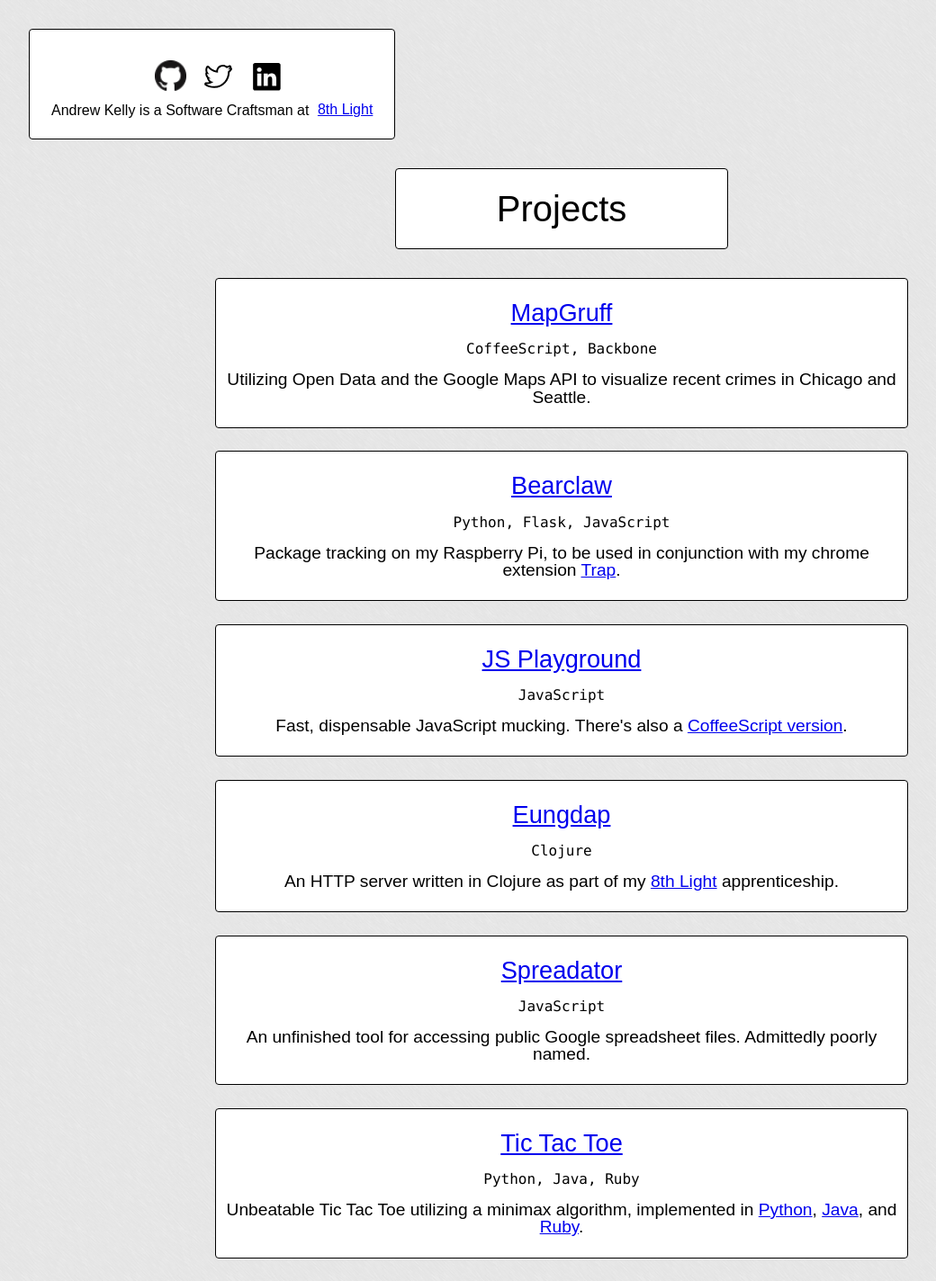
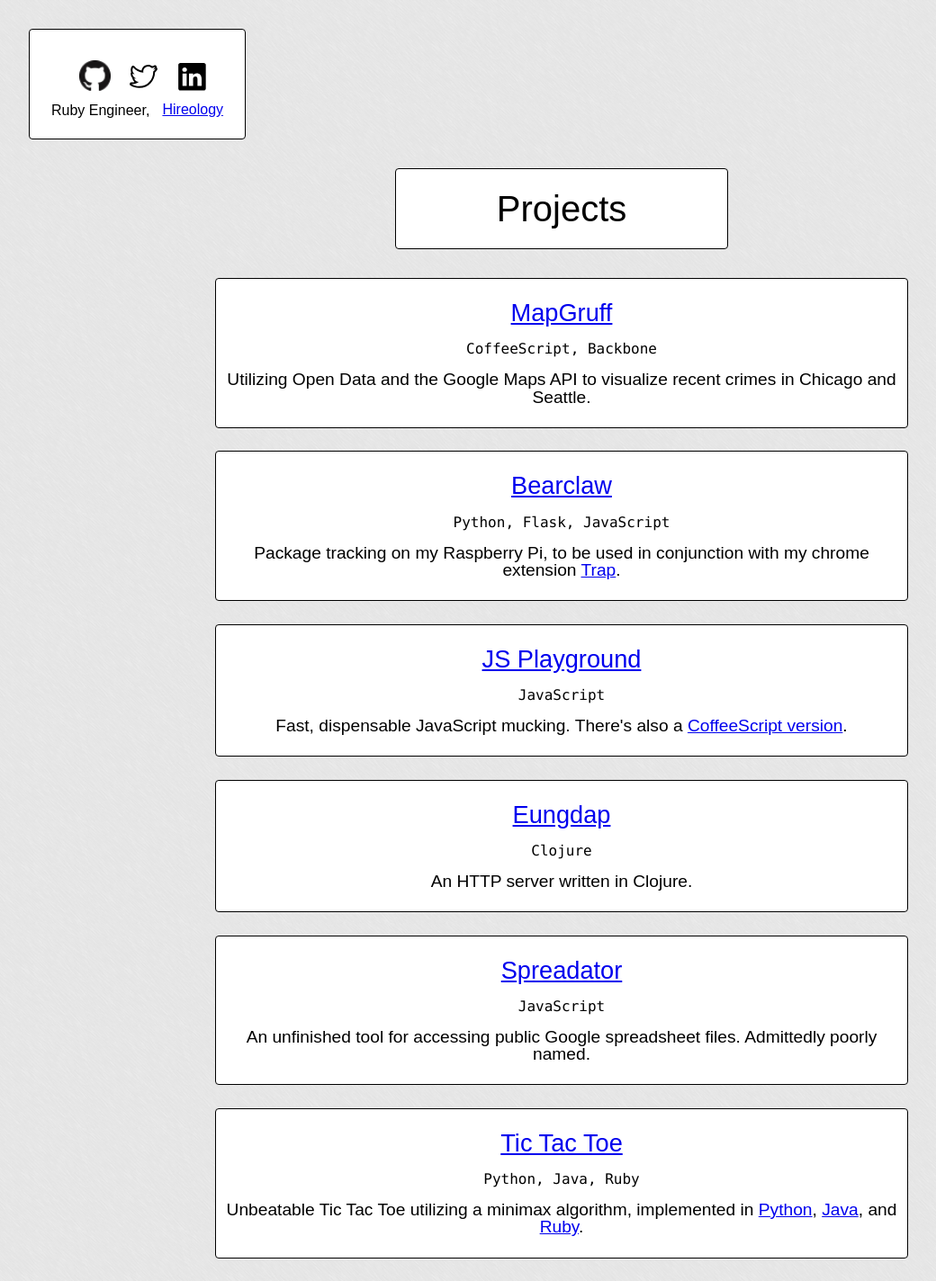
Before and after one commit to kellyaj/kellyaj.github.io, a Jekyll site: the page built from index.html, in a window 1280 px wide. Shown: the whole page at 90% size, without its empty margins (16-1056 px from the left). Built offline with Jekyll 4.4.1, drawn with Linux system fonts in a browser that asks for light colours; Markdown is read by kramdown in place of the engine named in the settings.

Commit message:
updates employment information

```diff
--- a/_layouts/default.html
+++ b/_layouts/default.html
@@ -29,7 +29,7 @@
             <a href="http://github.com/kellyaj/"><span class="icon-github"></span></a>
             <a href="http://twitter.com/_akells/"><span class="icon-twitter"></span></a>
             <a href="http://www.linkedin.com/pub/andrew-kelly/8b/139/341/"><span class="icon-linkedin"></span></a>
-            <p>Andrew Kelly is a Software Craftsman at<a href="http://8thlight.com">8th Light</a></p></div>
+            <p>Ruby Engineer, <a href="http://hireology.com">Hireology</a></p></div>
         </div>
         <div class="container">
           <div class="site">
--- a/index.html
+++ b/index.html
@@ -24,7 +24,7 @@ title: Projects by Andrew Kelly
       <li class="project-item">
         <h2> <a href="https://github.com/kellyaj/eungdap">Eungdap</a> </h2>
         <h3>Clojure</h3>
-        <p>An HTTP server written in Clojure as part of my <a href="http://8thlight.com/">8th Light</a> apprenticeship.</p>
+        <p>An HTTP server written in Clojure.</p>
       </li>
       <li class="project-item">
         <h2> <a href="https://github.com/kellyaj/spreadator">Spreadator</a> </h2>
```
